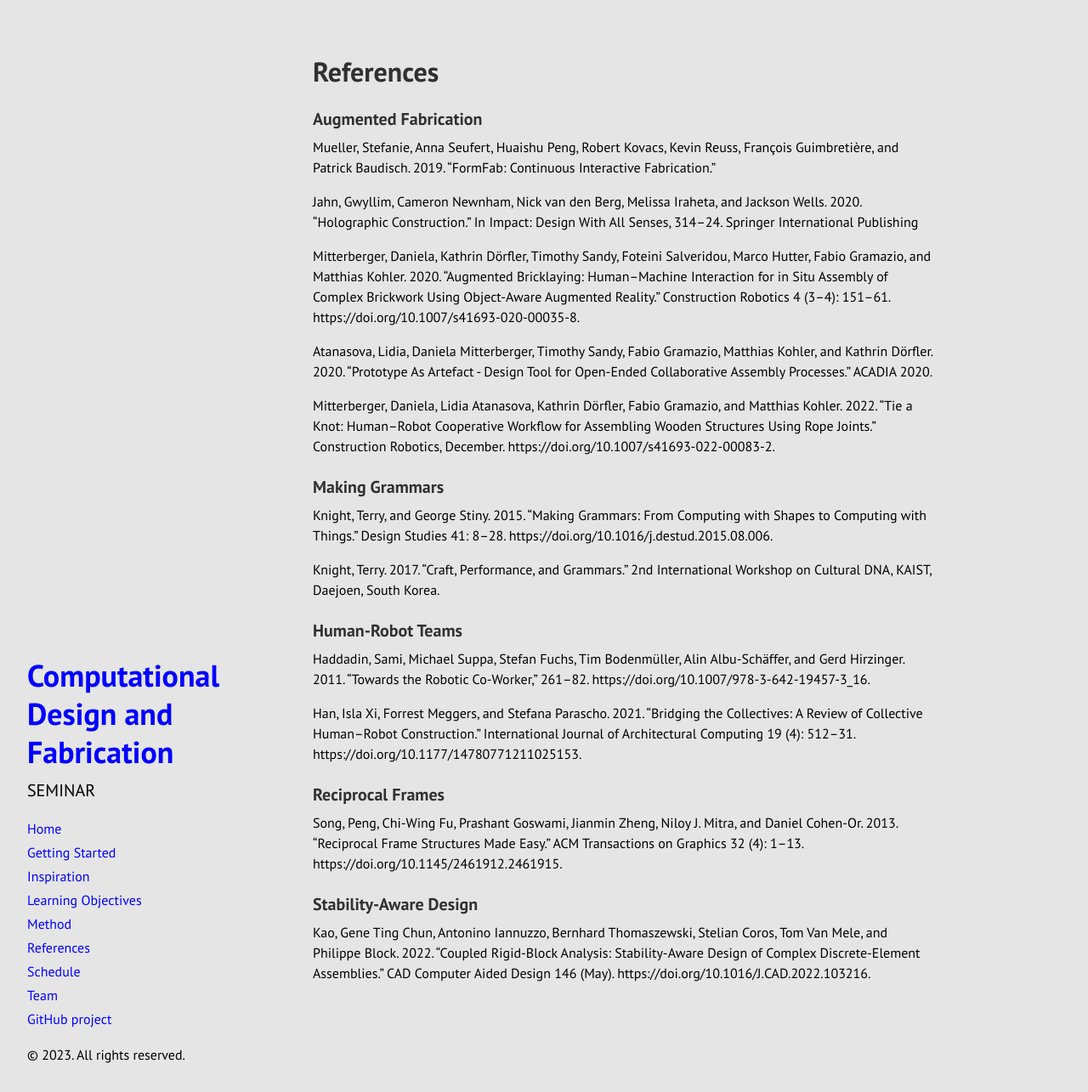
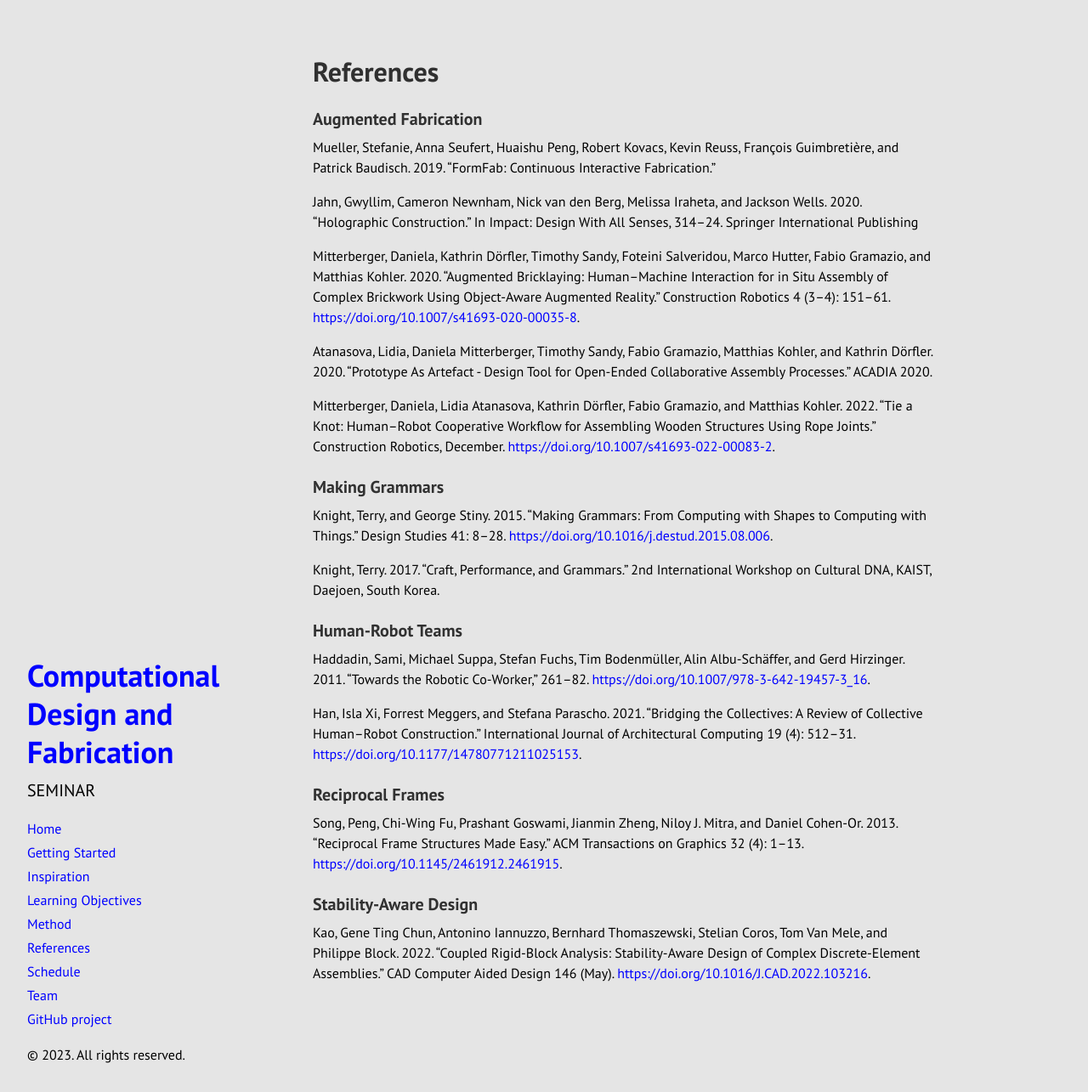
Before and after one commit to jckenny59/cdf_2023, a Jekyll site: the page built from docs/references.md, in a window 1280 px wide and 1285 px high. Shown: the whole window at 85% size. Built offline with Jekyll 4.4.1, drawn with Linux system fonts in a browser that asks for light colours; Markdown is read by kramdown in place of the engine named in the settings; part of the change alters nothing that is shown.

```diff
--- a/docs/references.md
+++ b/docs/references.md
@@ -8,24 +8,24 @@ Mueller, Stefanie, Anna Seufert, Huaishu Peng, Robert Kovacs, Kevin Reuss, Fran
 
 Jahn, Gwyllim, Cameron Newnham, Nick van den Berg, Melissa Iraheta, and Jackson Wells. 2020. “Holographic Construction.” In Impact: Design With All Senses, 314–24. Springer International Publishing
 
-Mitterberger, Daniela, Kathrin Dörfler, Timothy Sandy, Foteini Salveridou, Marco Hutter, Fabio Gramazio, and Matthias Kohler. 2020. “Augmented Bricklaying: Human–Machine Interaction for in Situ Assembly of Complex Brickwork Using Object-Aware Augmented Reality.” Construction Robotics 4 (3–4): 151–61. https://doi.org/10.1007/s41693-020-00035-8.
+Mitterberger, Daniela, Kathrin Dörfler, Timothy Sandy, Foteini Salveridou, Marco Hutter, Fabio Gramazio, and Matthias Kohler. 2020. “Augmented Bricklaying: Human–Machine Interaction for in Situ Assembly of Complex Brickwork Using Object-Aware Augmented Reality.” Construction Robotics 4 (3–4): 151–61. [https://doi.org/10.1007/s41693-020-00035-8](https://doi.org/10.1007/s41693-020-00035-8).
 
 Atanasova, Lidia, Daniela Mitterberger, Timothy Sandy, Fabio Gramazio, Matthias Kohler, and Kathrin Dörfler. 2020. “Prototype As Artefact - Design Tool for Open-Ended Collaborative Assembly Processes.” ACADIA 2020.
 
-Mitterberger, Daniela, Lidia Atanasova, Kathrin Dörfler, Fabio Gramazio, and Matthias Kohler. 2022. “Tie a Knot: Human–Robot Cooperative Workflow for Assembling Wooden Structures Using Rope Joints.” Construction Robotics, December. https://doi.org/10.1007/s41693-022-00083-2.
+Mitterberger, Daniela, Lidia Atanasova, Kathrin Dörfler, Fabio Gramazio, and Matthias Kohler. 2022. “Tie a Knot: Human–Robot Cooperative Workflow for Assembling Wooden Structures Using Rope Joints.” Construction Robotics, December. [https://doi.org/10.1007/s41693-022-00083-2](https://doi.org/10.1007/s41693-022-00083-2).
 
 ### Making Grammars
-Knight, Terry, and George Stiny. 2015. “Making Grammars: From Computing with Shapes to Computing with Things.” Design Studies 41: 8–28. https://doi.org/10.1016/j.destud.2015.08.006.
+Knight, Terry, and George Stiny. 2015. “Making Grammars: From Computing with Shapes to Computing with Things.” Design Studies 41: 8–28. [https://doi.org/10.1016/j.destud.2015.08.006](https://doi.org/10.1016/j.destud.2015.08.006).
 
 Knight, Terry. 2017. “Craft, Performance, and Grammars.” 2nd International Workshop on Cultural DNA, KAIST, Daejoen, South Korea.
 
 ### Human-Robot Teams
-Haddadin, Sami, Michael Suppa, Stefan Fuchs, Tim Bodenmüller, Alin Albu-Schäffer, and Gerd Hirzinger. 2011. “Towards the Robotic Co-Worker,” 261–82. https://doi.org/10.1007/978-3-642-19457-3_16.
+Haddadin, Sami, Michael Suppa, Stefan Fuchs, Tim Bodenmüller, Alin Albu-Schäffer, and Gerd Hirzinger. 2011. “Towards the Robotic Co-Worker,” 261–82. [https://doi.org/10.1007/978-3-642-19457-3_16](https://doi.org/10.1007/978-3-642-19457-3_16).
 
-Han, Isla Xi, Forrest Meggers, and Stefana Parascho. 2021. “Bridging the Collectives: A Review of Collective Human–Robot Construction.” International Journal of Architectural Computing 19 (4): 512–31. https://doi.org/10.1177/14780771211025153.
+Han, Isla Xi, Forrest Meggers, and Stefana Parascho. 2021. “Bridging the Collectives: A Review of Collective Human–Robot Construction.” International Journal of Architectural Computing 19 (4): 512–31. [https://doi.org/10.1177/14780771211025153](https://doi.org/10.1177/14780771211025153).
 
 ### Reciprocal Frames
-Song, Peng, Chi-Wing Fu, Prashant Goswami, Jianmin Zheng, Niloy J. Mitra, and Daniel Cohen-Or. 2013. “Reciprocal Frame Structures Made Easy.” ACM Transactions on Graphics 32 (4): 1–13. https://doi.org/10.1145/2461912.2461915.
+Song, Peng, Chi-Wing Fu, Prashant Goswami, Jianmin Zheng, Niloy J. Mitra, and Daniel Cohen-Or. 2013. “Reciprocal Frame Structures Made Easy.” ACM Transactions on Graphics 32 (4): 1–13. [https://doi.org/10.1145/2461912.2461915](https://doi.org/10.1145/2461912.2461915).
 
 ### Stability-Aware Design
-Kao, Gene Ting Chun, Antonino Iannuzzo, Bernhard Thomaszewski, Stelian Coros, Tom Van Mele, and Philippe Block. 2022. “Coupled Rigid-Block Analysis: Stability-Aware Design of Complex Discrete-Element Assemblies.” CAD Computer Aided Design 146 (May). https://doi.org/10.1016/J.CAD.2022.103216.
+Kao, Gene Ting Chun, Antonino Iannuzzo, Bernhard Thomaszewski, Stelian Coros, Tom Van Mele, and Philippe Block. 2022. “Coupled Rigid-Block Analysis: Stability-Aware Design of Complex Discrete-Element Assemblies.” CAD Computer Aided Design 146 (May). [https://doi.org/10.1016/J.CAD.2022.103216](https://doi.org/10.1016/J.CAD.2022.103216).
```
